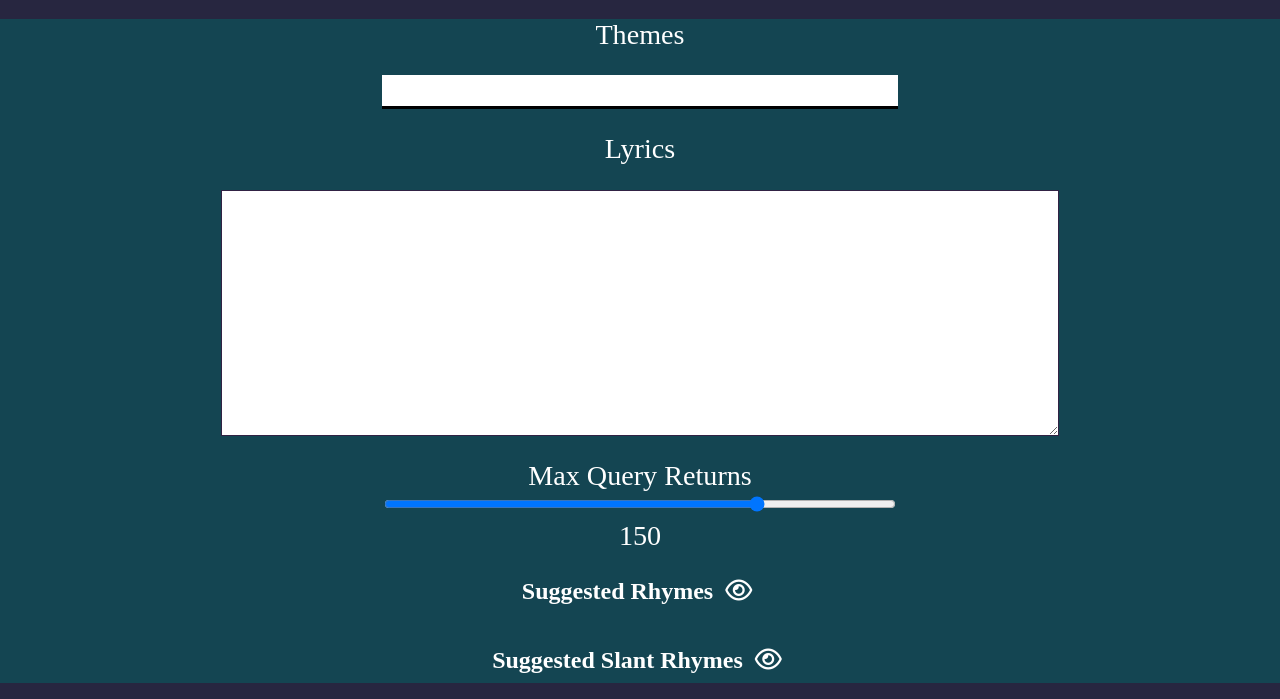
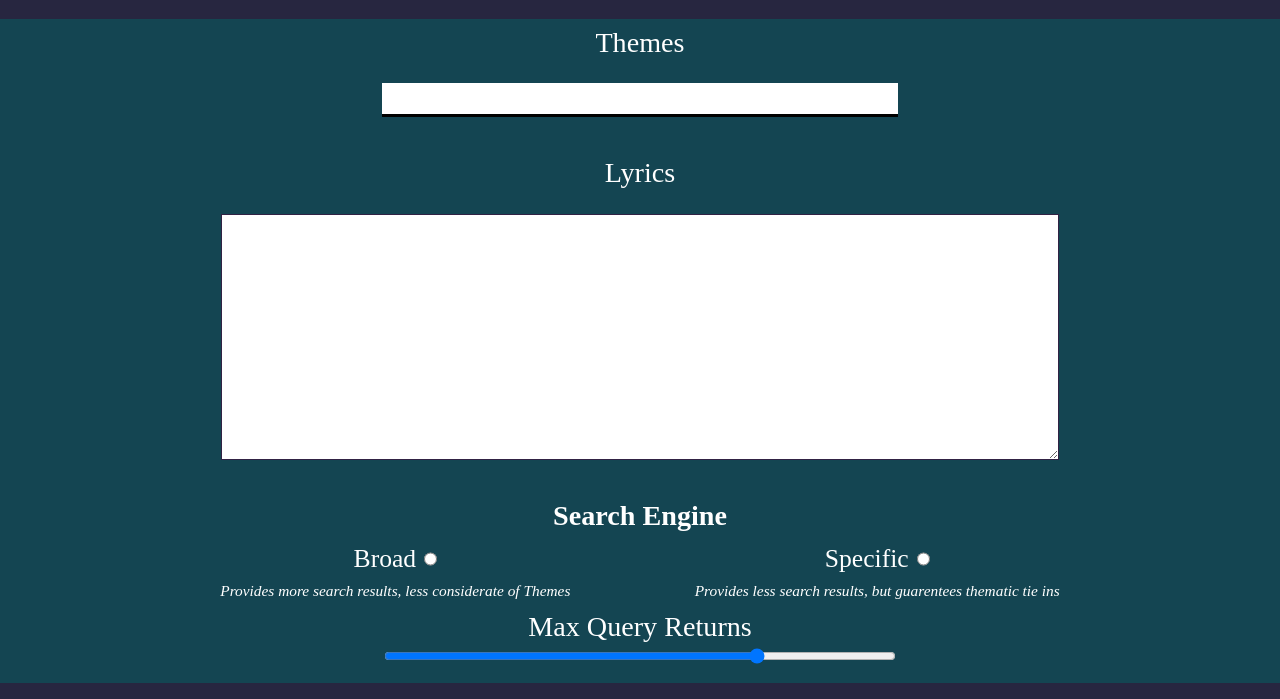
Before and after one commit to Arrangedgodly/rhymebook, a website built with webpack: page src/index.html in a window 1280 px wide. Shown: the part 61-760 px from the top of the page. Built offline with nearby package versions, Linux system fonts and the light colour scheme.

Commit message:
adding engine query ability to let users search for data more specifically, but i need to figure out attaching the event listener to the new field correctly

```diff
--- a/src/blocks/form.css
+++ b/src/blocks/form.css
@@ -3,6 +3,17 @@
   flex-direction: column;
   justify-content: center;
   align-items: center;
+}
+
+.form-engine {
+  display: flex;
+  justify-content: space-evenly;
+  width: 85vw;
+}
+
+.form-engine-wrapper {
+  display: flex;
+  flex-direction: column;
 }
 
 .form-label {
@@ -13,10 +24,19 @@
   text-align: center;
   color: #fff;
   font-size: 2.2vw;
+  margin: 1vh auto;
 }
 
 .form-label-max {
   margin: .5vh auto;
+}
+
+.form-label-alt {
+  display: flex;
+  font-size: 2vw;
+  justify-content: center;
+  margin: .5vh auto;
+  color: #fff;
 }
 
 .form-input {
@@ -30,6 +50,18 @@
   margin: .5vh auto;
 }
 
+.form-input-alt {
+  margin: .5vh auto;
+  margin-left: 1vh;
+}
+
+.form-input-desc {
+  font-size: 1.2vw;
+  color: #fff;
+  margin: .5vh auto;
+  font-style: italic;
+}
+
 .form-input-title {
   border-style: none;
   border-bottom: 3px solid #000;
--- a/src/components/Api.js
+++ b/src/components/Api.js
@@ -2,10 +2,15 @@ export class Api {
   constructor({ url }) {
     this.url = url;
     this.max = 150;
+    this.engine = "topic";
   }
 
   setMax(val) {
     this.max = val;
+  }
+
+  changeEngine(val) {
+    this.engine = val;
   }
 
   _checkResponse(res) {
@@ -16,42 +21,42 @@ export class Api {
   }
 
   getRhyme(word, topic) {
-    return fetch(`${this.url}?rel_rhy=${word}&topic=${topic}&max=${this.max}`)
+    return fetch(`${this.url}?rel_rhy=${word}&${this.engine}=${topic}&max=${this.max}`)
       .then(this._checkResponse)
   }
 
   getSoundAlike(word, topic) {
-    return fetch(`${this.url}?rel_nry=${word}&topic=${topic}&max=${this.max}`)
+    return fetch(`${this.url}?rel_nry=${word}&${this.engine}=${topic}&max=${this.max}`)
       .then(this._checkResponse)
   }
 
   getRelatedAdjectives(word, topic) {
-    return fetch(`${this.url}?rel_jja=${word}&topic=${topic}&max=${this.max}`)
+    return fetch(`${this.url}?rel_jja=${word}&${this.engine}=${topic}&max=${this.max}`)
       .then(this._checkResponse)
   }
 
   getRelatedNouns(word, topic) {
-    return fetch(`${this.url}?rel_jjb=${word}&topic=${topic}&max=${this.max}`)
+    return fetch(`${this.url}?rel_jjb=${word}&${this.engine}=${topic}&max=${this.max}`)
       .then(this._checkResponse)
   }
 
   getRelatedWords(word, topic) {
-    return fetch(`${this.url}?rel_trg=${word}&topic=${topic}&max=${this.max}`)
+    return fetch(`${this.url}?rel_trg=${word}&${this.engine}=${topic}&max=${this.max}`)
       .then(this._checkResponse)
   }
 
   getSynonyms(word, topic) {
-    return fetch(`${this.url}?rel_syn=${word}&topic=${topic}&max=${this.max}`)
+    return fetch(`${this.url}?rel_syn=${word}&${this.engine}=${topic}&max=${this.max}`)
       .then(this._checkResponse)
   }
 
   getAntonyms(word, topic) {
-    return fetch(`${this.url}?rel_ant=${word}&topic=${topic}&max=${this.max}`)
+    return fetch(`${this.url}?rel_ant=${word}&${this.engine}=${topic}&max=${this.max}`)
       .then(this._checkResponse)
   }
 
   getFrequentFollowers(word, topic) {
-    return fetch(`${this.url}?rel_bga=${word}&topic=${topic}&max=${this.max}`)
+    return fetch(`${this.url}?rel_bga=${word}&${this.engine}=${topic}&max=${this.max}`)
       .then(this._checkResponse)
   }
 }
--- a/src/index.html
+++ b/src/index.html
@@ -38,7 +38,41 @@
             >
             </textarea>
           </label>
-          <label for="max" class="form-label">Max Query Returns
+          <h3 class="form-label">Search Engine</h3>
+          <div class="form-engine">
+            <div class="form-engine-wrapper">
+              <label for="broad" class="form-label-alt"
+                >Broad
+                <input
+                  name="engine"
+                  id="broad"
+                  type="radio"
+                  value="topic"
+                  class="form-input-alt"
+                />
+              </label>
+              <p class="form-input-desc">
+                Provides more search results, less considerate of Themes
+              </p>
+            </div>
+            <div class="form-engine-wrapper">
+              <label for="specific" class="form-label-alt"
+                >Specific
+                <input
+                  name="engine"
+                  id="specific"
+                  type="radio"
+                  value="ml"
+                  class="form-input-alt"
+                />
+              </label>
+              <p class="form-input-desc">
+                Provides less search results, but guarentees thematic tie ins
+              </p>
+            </div>
+          </div>
+          <label for="max" class="form-label"
+            >Max Query Returns
             <input
               name="max"
               type="range"
```
